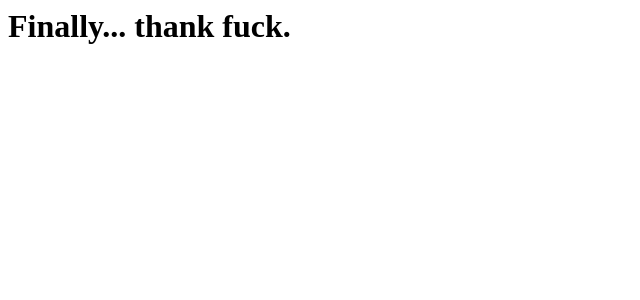
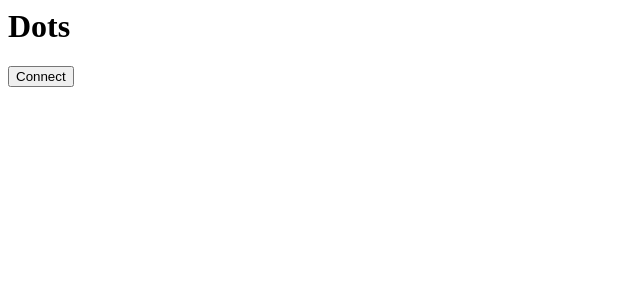
Before and after one commit to tamj0rd2/lilthing, a React app: page / in a window 1280 px wide. Shown: the top 300 px of the page, without its empty margins (0-640 px from the left). Built offline with nearby package versions, Linux system fonts and the light colour scheme.

Commit message:
Send/receive messages from the client

```diff
--- a/package.json
+++ b/package.json
@@ -22,6 +22,7 @@
     "@babel/core": "^7.9.0",
     "@babel/preset-env": "^7.9.0",
     "@babel/preset-react": "^7.9.4",
+    "@babel/preset-typescript": "^7.9.0",
     "@types/express": "^4.17.3",
     "@types/node": "^12.12.31",
     "@types/webpack-dev-middleware": "^3.7.0",
--- a/src/client/App.tsx
+++ b/src/client/App.tsx
@@ -1,5 +1,37 @@
-import React from 'react'
+import React, { useState, useCallback } from 'react'
 
-const App = () => <h1>Finally... thank fuck.</h1>
+const App = () => {
+  const [isConnected, setIsConnected] = useState<boolean>(false)
+  const [ws, setWs] = useState<WebSocket | null>(null)
+
+  const toggleConnection = useCallback(() => {
+    const shouldConnect = !isConnected
+
+    if (shouldConnect) {
+      const wsNew = new WebSocket('ws://localhost:8080')
+
+      wsNew.onopen = function open() {
+        wsNew.send('I connected :D')
+      }
+
+      wsNew.onmessage = function incoming(data) {
+        console.log(data)
+      }
+
+      setWs(wsNew)
+    } else if (ws) {
+      ws.close()
+    }
+
+    setIsConnected(shouldConnect)
+  }, [isConnected, setIsConnected])
+
+  return (
+    <>
+      <h1>Dots</h1>
+      <button onClick={toggleConnection}>{isConnected ? 'Disconnect' : 'Connect'}</button>
+    </>
+  )
+}
 
 export default App
--- a/src/client/index.tsx
+++ b/src/client/index.tsx
@@ -6,5 +6,5 @@ const reactRoot = document.getElementById('root')
 ReactDOM.render(<App />, reactRoot)
 
 if (module.hot) {
-  module.hot.accept('./App', () => ReactDOM.render(<App />, reactRoot))
+  module.hot.accept(['./App', './index'], () => ReactDOM.render(<App />, reactRoot))
 }
--- a/src/webpack.ts
+++ b/src/webpack.ts
@@ -6,6 +6,7 @@ import webpackHotMiddleware from 'webpack-hot-middleware'
 const webpackConfig: webpack.Configuration = {
   entry: ['webpack-hot-middleware/client?path=/__webpack_hmr&timeout=20000', './src/client'],
   mode: 'development',
+  devtool: 'inline-source-map',
   output: {
     filename: 'client.bundle.js',
     path: path.resolve(__dirname, 'dist'),
```
Also changed, not shown: src/server.ts (+7 -2 lines), .babelrc, 1 other file (tests, documents, lock files or other folders).
